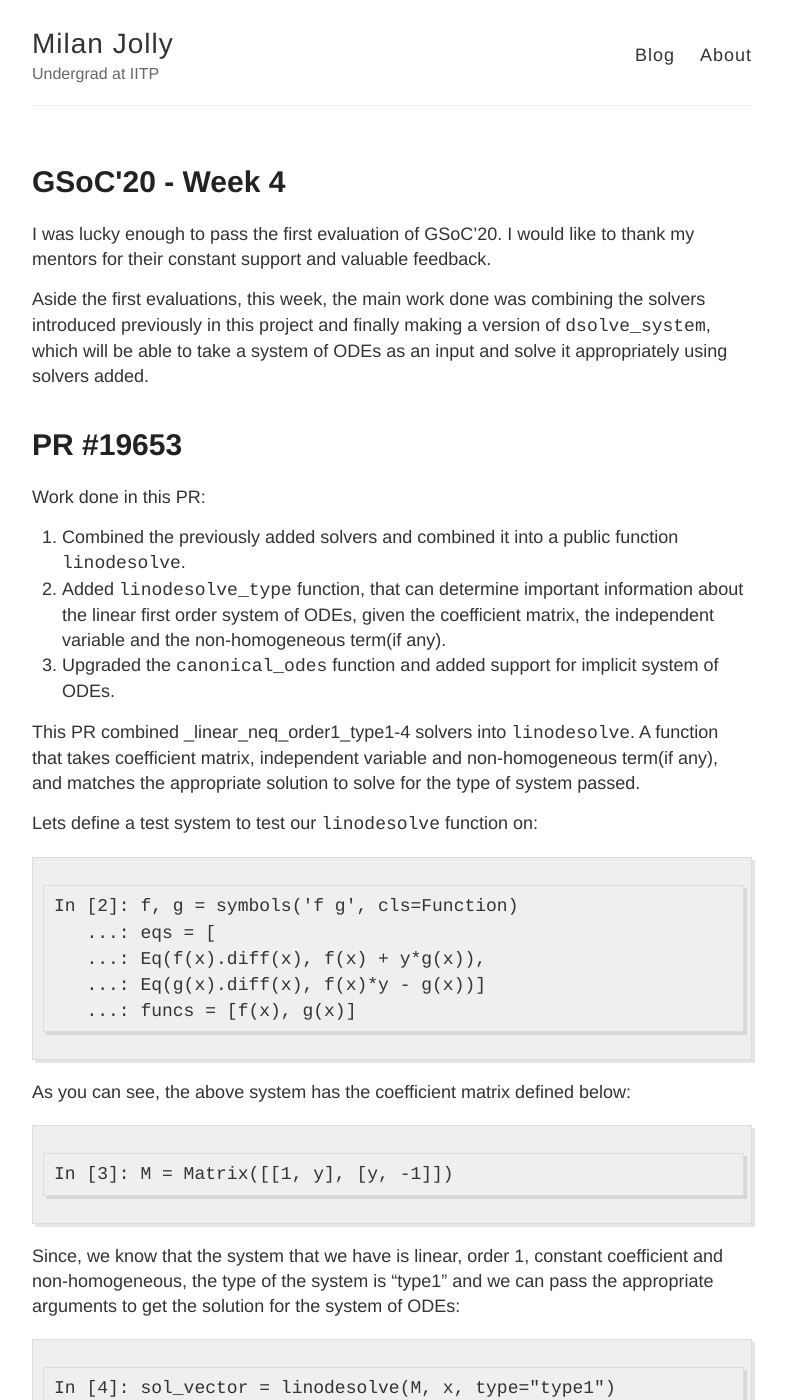
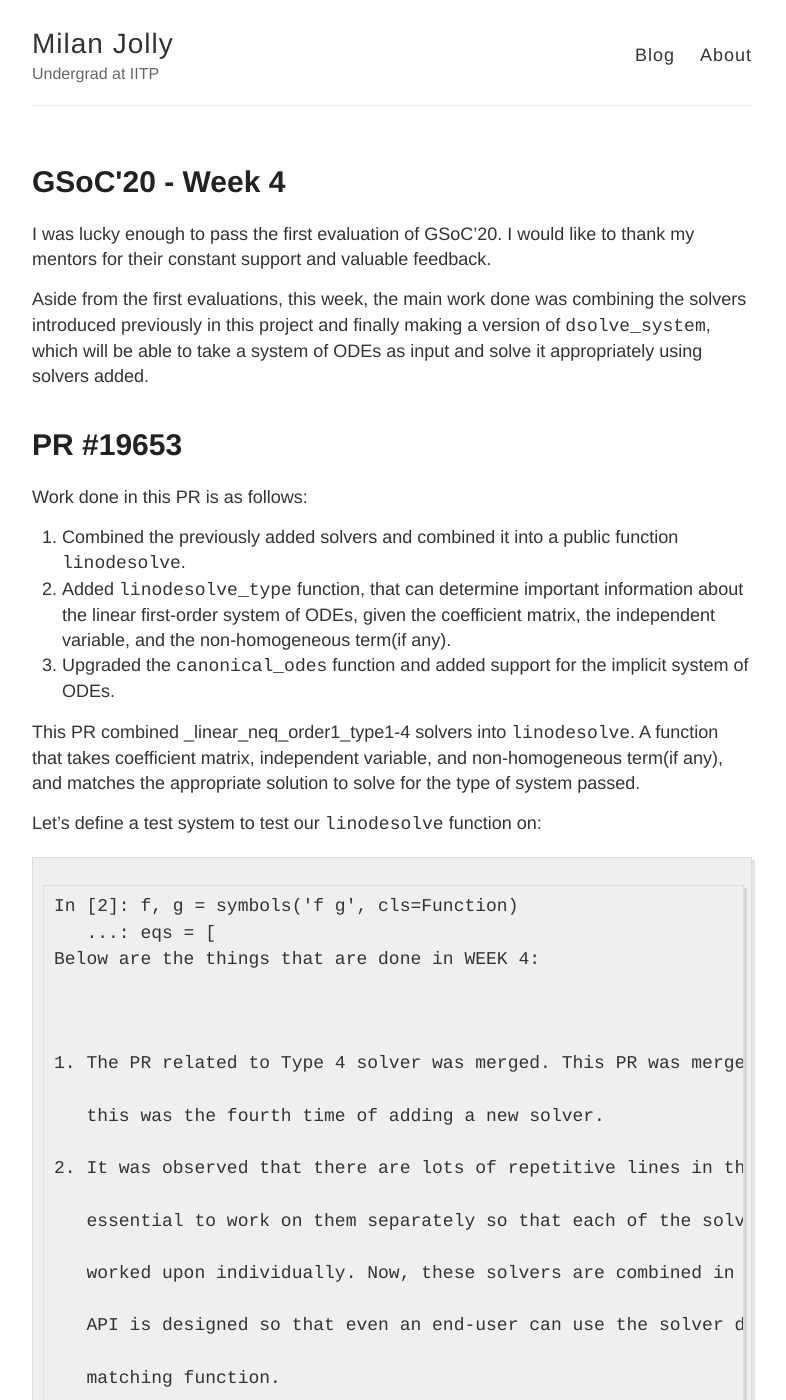
Before and after one commit to mijo2/mijo2.github.io, a Jekyll site: the page built from _posts/2020-7-6-Week5.md, in a window 1280 px wide and 1400 px high. Shown: the whole window, without its empty margins (248-1034 px from the left). Built offline with Jekyll 4.4.1, drawn with Linux system fonts in a browser that asks for light colours; some of the changed text lies outside the part shown.

Commit message:
Update 2020-7-6-Week5.md
Fixed some grammatical errors

````diff
--- a/_posts/2020-7-6-Week5.md
+++ b/_posts/2020-7-6-Week5.md
@@ -5,22 +5,43 @@ title: GSoC'20 - Week 4
 
 I was lucky enough to pass the first evaluation of GSoC'20. I would like to thank my mentors for their constant support and valuable feedback.
 
-Aside the first evaluations, this week, the main work done was combining the solvers introduced previously in this project and finally making a version of
-`dsolve_system`, which will be able to take a system of ODEs as an input and solve it appropriately using solvers added.
+Aside from the first evaluations, this week, the main work done was combining the solvers introduced previously in this project and finally making a version of
+`dsolve_system`, which will be able to take a system of ODEs as input and solve it appropriately using solvers added.
 
 # PR [#19653](https://github.com/sympy/sympy/pull/19653 "#19653")
 
-Work done in this PR:
+Work done in this PR is as follows:
 1. Combined the previously added solvers and combined it into a public function `linodesolve`.
-2. Added `linodesolve_type` function, that can determine important information about the linear first order system of ODEs, given the coefficient matrix, the independent variable and the non-homogeneous term(if any).
-3. Upgraded the `canonical_odes` function and added support for implicit system of ODEs.
+2. Added `linodesolve_type` function, that can determine important information about the linear first-order system of ODEs, given the coefficient matrix, the independent variable, and the non-homogeneous term(if any).
+3. Upgraded the `canonical_odes` function and added support for the implicit system of ODEs.
 
-This PR combined _linear_neq_order1_type1-4 solvers into `linodesolve`. A function that takes coefficient matrix, independent variable and non-homogeneous term(if any), and matches the appropriate solution to solve for the type of system passed.
+This PR combined _linear_neq_order1_type1-4 solvers into `linodesolve`. A function that takes coefficient matrix, independent variable, and non-homogeneous term(if any), and matches the appropriate solution to solve for the type of system passed.
 
-Lets define a test system to test our `linodesolve` function on:
+Let's define a test system to test our `linodesolve` function on:
 ```
 In [2]: f, g = symbols('f g', cls=Function)
    ...: eqs = [
+Below are the things that are done in WEEK 4:
+
+
+
+1. The PR related to Type 4 solver was merged. This PR was merged sooner than the other PRs since
+
+   this was the fourth time of adding a new solver.
+
+2. It was observed that there are lots of repetitive lines in the four solvers added. Since it was
+
+   essential to work on them separately so that each of the solvers is tested out thoroughly and
+
+   worked upon individually. Now, these solvers are combined in the latest PR and this solver's
+
+   API is designed so that even an end-user can use the solver directly without going through the
+
+   matching function.
+
+
+
+The target for WEEK 5 is to get the current PR merged as well as complete the evaluations properly.
    ...: Eq(f(x).diff(x), f(x) + y*g(x)),
    ...: Eq(g(x).diff(x), f(x)*y - g(x))]
    ...: funcs = [f(x), g(x)]
@@ -30,7 +51,7 @@ As you can see, the above system has the coefficient matrix defined below:
 In [3]: M = Matrix([[1, y], [y, -1]])
 ```
 
-Since, we know that the system that we have is linear, order 1, constant coefficient and non-homogeneous, the type of the system is "type1" and we can pass the appropriate arguments to get the solution for the system of ODEs:
+Since we know that the system that we have is linear, order 1, constant-coefficient and non-homogeneous, the type of the system is "type1" and we can pass the appropriate arguments to get the solution for the system of ODEs:
 ```
 In [4]: sol_vector = linodesolve(M, x, type="type1")
 In [6]: sol_vector
@@ -63,7 +84,7 @@ Out[13]: True
 ```
 It is encouraged to pass the type of the system if the end-user knows the type of the system beforehand.
 
-Since, these types are defined internally, we created a function named `linodesolve_type` that takes the coefficient matrix, the independent variable and the non-homogeneous term(if any) and returns the system information. In this information, the main thing is the type of the system, along with that it also returns the commutative antiderivative, if required to solve the system. of ODEs.
+Since these types are defined internally, we created a function named `linodesolve_type` that takes the coefficient matrix, the independent variable, and the non-homogeneous term(if any) and returns the system information. In this information, the main thing is the type of the system, along with that it also returns the commutative antiderivative, if required to solve the system. of ODEs.
 
 ```
 In [19]: f, g, h, k = symbols('f g h k', cls=Function)
@@ -107,7 +128,7 @@ In [30]: linodesolve_type(M/x, x, b=ones(2, 1))['type']
 Out[30]: 'type2'
 
 ```
-Now, `linodesolve` cannot solve all the linear first order system of ODEs. It can solve all constant coefficient systems but it can only solve a subset of non-constant coefficient system of ODEs, namely, the systems whose coefficient matrix have a commutative antiderivative. If there is no commutative antiderivative for the coefficient matrix, then a `NotImplementedError` is raised by `linodesolve_type`(even by `linodesolve` if the system is non-constant, the antiderivative isn't passed and the antiderivative isnt commutative with its coefficient matrix).
+Now, `linodesolve` cannot solve all the linear first-order system of ODEs. It can solve all constant coefficient systems but it can only solve a subset of the non-constant coefficient system of ODEs, namely, the systems whose coefficient matrix has a commutative antiderivative. If there is no commutative antiderivative for the coefficient matrix, then a `NotImplementedError` is raised by `linodesolve_type`(even by `linodesolve` if the system is non-constant, the antiderivative isn't passed and the antiderivative isn't commutative with its coefficient matrix).
 
 ```
 In [31]: M = Matrix([[x, x*y], [y, -1]])
@@ -232,8 +253,8 @@ In [56]: for s in sol:
 ```
 It is easy enough to observe that both these solutions are correct. If the systems solved aren't handled by `linodesolve`, then that system is passed to other solvers in `dsolve`.
 
-This PR is merged and it was decided that two things needed to be rectiified in the future:
-1. Addding `checksysodesol` call in `checkodesol` so that user has to worry about only one solution checker.
+This PR is merged and it was decided that two things needed to be rectified in the future:
+1. Adding `checksysodesol` call in `checkodesol` so that the user has to worry about only one solution checker.
 2. Updating either `linear_ode_to_matrix` or `canonical_odes`, since, as of now, we have to take a negative sign of `A0` to get the coefficient matrix that is to be used for the solution of the system of ODEs.
 
 # [PR #19695](https://github.com/sympy/sympy/pull/19695 "PR #19695")
````
Also changed, not shown: other parts of _posts/2020-7-6-Week5.md (+4 -4 lines).
